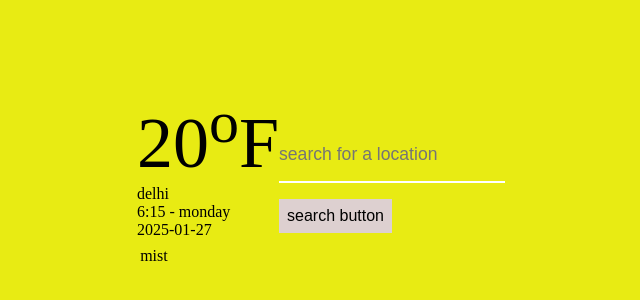
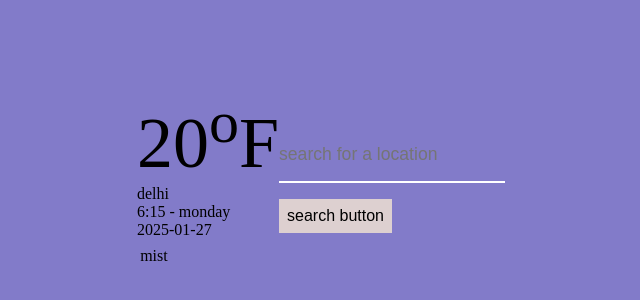
Before and after one commit to Abhay43215/weather-app, a plain HTML site: page index.html in a window 1280 px wide. Shown: the part 220-520 px from the top of the page, without its empty margins (319-959 px from the left). Drawn offline with Linux system fonts and the light colour scheme.

Commit message:
Update style.css

```diff
--- a/style.css
+++ b/style.css
@@ -6,7 +6,7 @@
  .container{
     width:100%;
     height:100vh;
-    background-color: rgb(232, 235, 19);
+    background-color: rgb(130, 123, 201);
     display:flex;
     justify-content:center;
     align-items:center;
```
